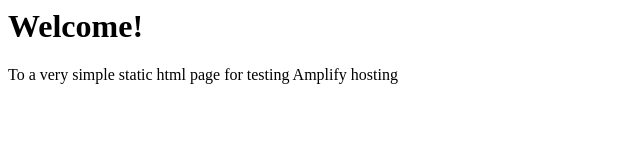
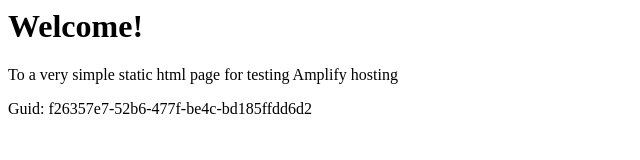
Before and after one commit to aws-aemilia-sin/Github-PR-Commit-Integration-Test-DoNotTouch-GitH-MJCD6L4M-v1-prod-ap-southeast-1, a website: page src/index.html in a window 1280 px wide. Shown: the whole page, without its empty margins (0-640 px from the left). Drawn offline with Linux system fonts and the light colour scheme.

Commit message:
commit from integ tests

```diff
--- a/src/index.html
+++ b/src/index.html
@@ -1,3 +1,5 @@
+
+
 <html lang="en">
 
 <head>
@@ -10,6 +12,6 @@
 <body>
     <h1>Welcome!</h1>
     <p>To a very simple static html page for testing Amplify hosting</p>
-</body>
+    <p>Guid: f26357e7-52b6-477f-be4c-bd185ffdd6d2</p></body>
 
 </html>
```
